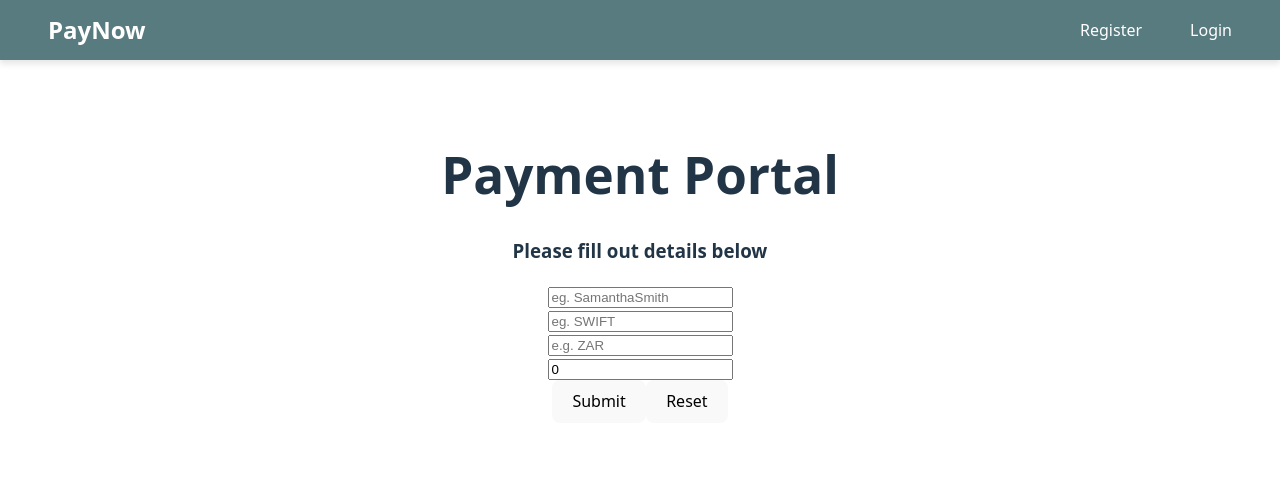
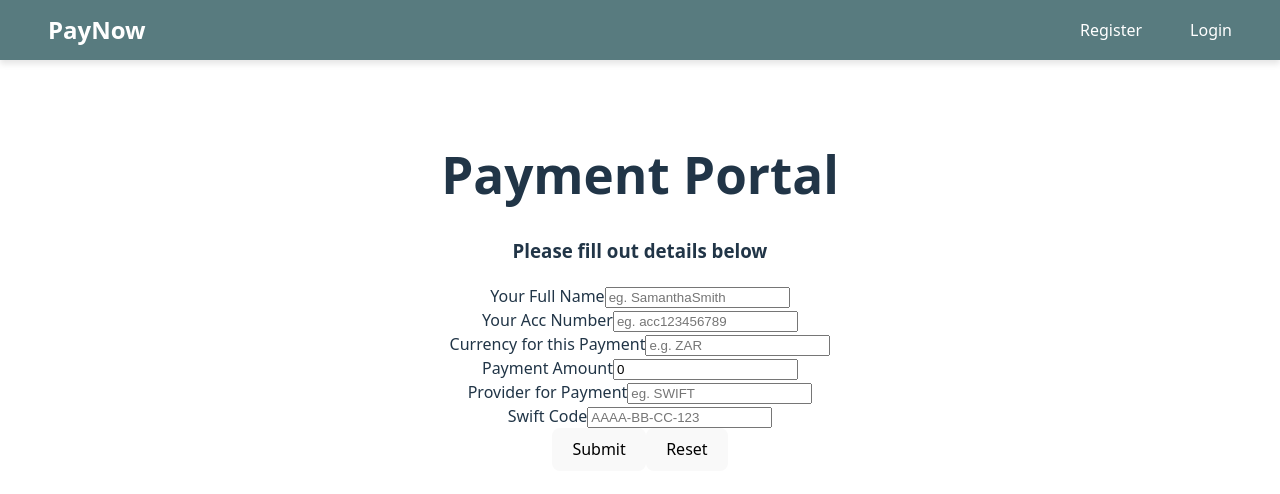
Before and after one commit to VCNMB-3rd-years/INSY7314_Part2, a React (Vite) app in the folder frontend/: page /makePayment in a window 1280 px wide. Shown: the top 494 px of the page. Built offline with nearby package versions, Linux system fonts and the light colour scheme.

Commit message:
PAYMENT UPDATES
* regex and validations on frontend for payments
* payments now need the acc nr of users (compared to logged in users acc nr) and swift codes to process payments
* cant test bcuz my wifi is buggy tonight

```diff
--- a/frontend/src/pages/makePayment.jsx
+++ b/frontend/src/pages/makePayment.jsx
@@ -5,25 +5,36 @@ import '../App.css'
 export default function CreatePayment() {
     const [formData, setFormData] = useState({
         customerName: '',
+        customerAcc: '',
         amount: 0,
         currency: '',
         provider: '',
+        swiftCode: '',
         verified: false
     })
 
     const handleInputChange = (e) => {
-        setFormData({...formData, [e.target.name]: e.target.value}) //updates variable data as user types
+
+        const { name, value } = e.target //pull details of which input box is changing
+
+        // if (name === "currency" || name === "swiftCode" || name === "provider") {
+        //     value = value.toUpperCase() //CAPITALISE CURRENCY INITIALS, SWIFTCODES AND PROVIDER NAMES
+        // }
+
+        setFormData({...formData, [name]: value}) //updates variable data as user types
     }
 
     const handleSubmit = async (e) => {
         e.preventDefault()
         await createPayment(formData)
-        alert('Payment added')
+        alert('Payment added successfully')
         setFormData({
             customerName: '',
+            customerAcc: '',
             amount: 0,
             currency: '',
             provider: '',
+            swiftCode: '',
             verified: false
         })
     }
@@ -31,62 +42,116 @@ export default function CreatePayment() {
     const handleReset = (e) => {
         setFormData({
             customerName: '',
+            customerAcc: '',
             amount: 0,
             currency: '',
             provider: '',
+            swiftCode: '',
             verified: false
         })
     }
 
+    const namePattern = "^[a-zA-Z0-9\s]+$" //(W3Schools, 2025)
+    const accPattern = "^acc\\d{9}$" //(W3Schools, 2025)
+    const currencyPattern = "^[A-Z]{3}$" //(W3Schools, 2025)
+    const providerPattern = "^[a-zA-Z\s]+$" //(W3Schools, 2025)
+    const swiftCodePattern = "^([a-zA-Z]{4})[-\s]?([a-zA-Z]{2})[-\s]?([0-9a-zA-Z]{2})([-\s]?[0-9a-zA-Z]{3})?$" //(Klesun, 2024)
+    const amountPattern = "^((?!0)\d{1,10}|0|\.\d{1,2})($|\.$|\.\d{1,2}$)" //()
+
+    //(Reactjs, 2025)
     return(
         <div>
             <h1>Payment Portal</h1>
             <div>
                 <h3>Please fill out details below</h3>
-                <form onSubmit={handleSubmit}>
+                <form onSubmit={handleSubmit} className="form-grid">
+                    <label htmlFor="customerName">Your Full Name</label>
                     <input
                         type="text"
                         name="customerName"
                         placeholder="eg. SamanthaSmith"
                         value={formData.customerName}
+                        pattern={namePattern}
                         onChange={handleInputChange}
                         required
+                        title="Ensure that name has no special characters, and between 1 and 30 characters"
                     >
                     </input>
 
                     <br></br>
 
+                    <label htmlFor="customerAcc">Your Acc Number</label>
+                    <input
+                        type="text"
+                        name="customerAcc"
+                        placeholder="eg. acc123456789"
+                        value={formData.customerAcc}
+                        pattern={accPattern}
+                        onChange={handleInputChange}
+                        required
+                        title="Account number must start with 'acc' followed by 9 digits"
+                    >
+                    </input>
+
+                    <br></br>
+
+                    <label htmlFor="currency">Currency for this Payment</label>
+                    <input
+                        type="text"
+                        name="currency"
+                        placeholder="e.g. ZAR"
+                        value={formData.currency}
+                        onChange={handleInputChange}
+                        pattern={currencyPattern}
+                        required
+                        title="Currency should be the 3 intials of the currency name"
+                    >
+                    </input>
+
+                    <br></br>
+
+                    <label htmlFor="amount">Payment Amount</label>
+                    <input
+                        type="number"
+                        name="amount"
+                        placeholder="3000"
+                        value={formData.amount}
+                        onChange={handleInputChange}
+                        required
+                        min="0.01" //allows decimal entries
+                        step="0.01"
+                        pattern={amountPattern}
+                        title="Amount must be a positive number with up to two decimals"
+                    >
+                    </input>
+
+                    <br></br>
+
+                    <label htmlFor="provider">Provider for Payment</label>
                     <input
                         type="text"
                         name="provider"
                         placeholder="eg. SWIFT"
                         value={formData.provider}
                         onChange={handleInputChange}
+                        pattern={providerPattern}
                         required
+                        title="Provider should only contain letters"
                     >
                     </input>
 
                     <br></br>
 
+                    <label htmlFor="swiftCode">Swift Code</label>
                     <input
                         type="text"
-                        name="currency"
-                        placeholder="e.g. ZAR"
-                        value={formData.currency}
+                        name="swiftCode"
+                        placeholder="AAAA-BB-CC-123"
+                        value={formData.swiftCode}
                         onChange={handleInputChange}
+                        pattern={swiftCodePattern}
                         required
-                    >
-                    </input>
-
-                    <br></br>
-
-                    <input
-                        type="text"
-                        name="amount"
-                        placeholder="e.g. 3000"
-                        value={formData.amount}
-                        onChange={handleInputChange}
-                        required
+                        title="Swift Codes must follow the pattern of 4 letters, 2 letters, 2 letters and optionally 3 numbers"
                     >
                     </input>
 
@@ -99,3 +164,11 @@ export default function CreatePayment() {
         </div>
     )
 }
+
+/*
+REFERENCES:
+    Klesun. 28 June 2024. What is proper RegEx expression for SWIFT codes? [Online]. Available at: <https://stackoverflow.com/questions/3028150/what-is-proper-regex-expression-for-swift-codes> [Accessed 9 October 2025]
+    Reactjs. 2025. Forms. [Online]. Available at: <https://legacy.reactjs.org/docs/forms.html> [Accessed 9 October 2025]
+    Regexr. 2025. 10 digits with a 2 decimal digit. [Online]. Available at: <https://regexr.com/46u84> [Accessed 9 October 2025]
+    W3Schools. 2025. RegExp Character Classes. [online]  available at: https://www.w3schools.com/js/js_regexp_characters.asp date accessed date 09 October 2025
+*/
--- a/frontend/src/pages/registerCustomer.jsx
+++ b/frontend/src/pages/registerCustomer.jsx
@@ -34,11 +34,10 @@ export default function RegisterCustomer() {
             userPassword: ''
         })
     }
-    const namePattern = "^[a-zA-Z0-9]{1,50}$" // w3schools
+    const namePattern = "^[a-zA-Z0-9]{1,30}$" // w3schools
     const idPattern = "^(?!.*[A-Za-z])\\d{13}$" // w3schools
     const accNrPattern = "^acc\\d{9}$"; // w3schools
     const passwordPattern = "^(?=.*\\d)(?=.*[A-Z])(?=.*[a-z])(?=.*[^\\w\\d\\s:])[^\\s]{8,16}$"; // qho, 2023
-
 
     return (
         <div>
@@ -54,7 +53,7 @@ export default function RegisterCustomer() {
                         onChange={handleInputChange}
                         required
                         pattern={namePattern}
-                        title="Ensure that the name enters has no special characters in it, and between 1 and 50 "
+                        title="Ensure that the name enters has no special characters in it, and between 1 and 30 characters"
                     >
                     </input>
 
@@ -108,6 +107,7 @@ export default function RegisterCustomer() {
     )
 }
 /*
-W3Schools. 2025. RegExp Character Classes. [online]  available at: https://www.w3schools.com/js/js_regexp_characters.asp date accessed date 09 October 2025
-qho. 2023. strict password validator. [online] available at: https://regex101.com/r/0bH043/3 date accessed date 09 October 2025
+REFERENCES:
+    W3Schools. 2025. RegExp Character Classes. [online]  available at: https://www.w3schools.com/js/js_regexp_characters.asp date accessed date 09 October 2025
+    qho. 2023. strict password validator. [online] available at: https://regex101.com/r/0bH043/3 date accessed date 09 October 2025
 */
```
Also changed, not shown: 2 other files (tests, documents, lock files or other folders).
